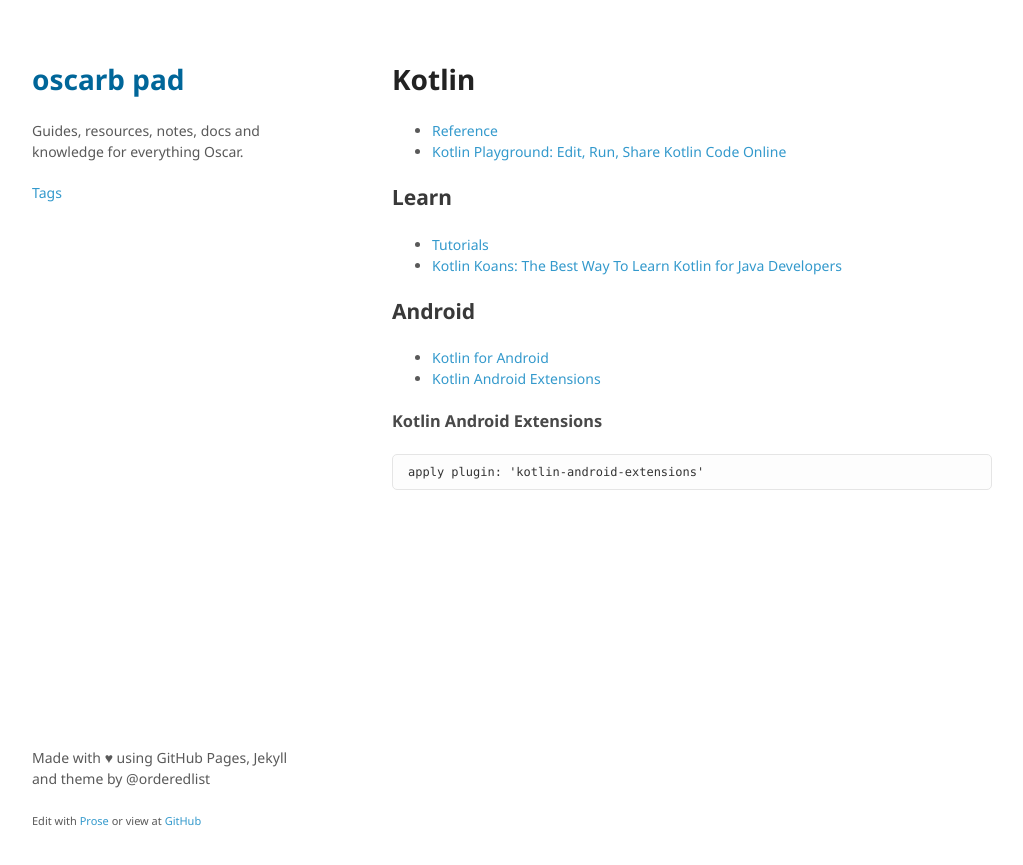
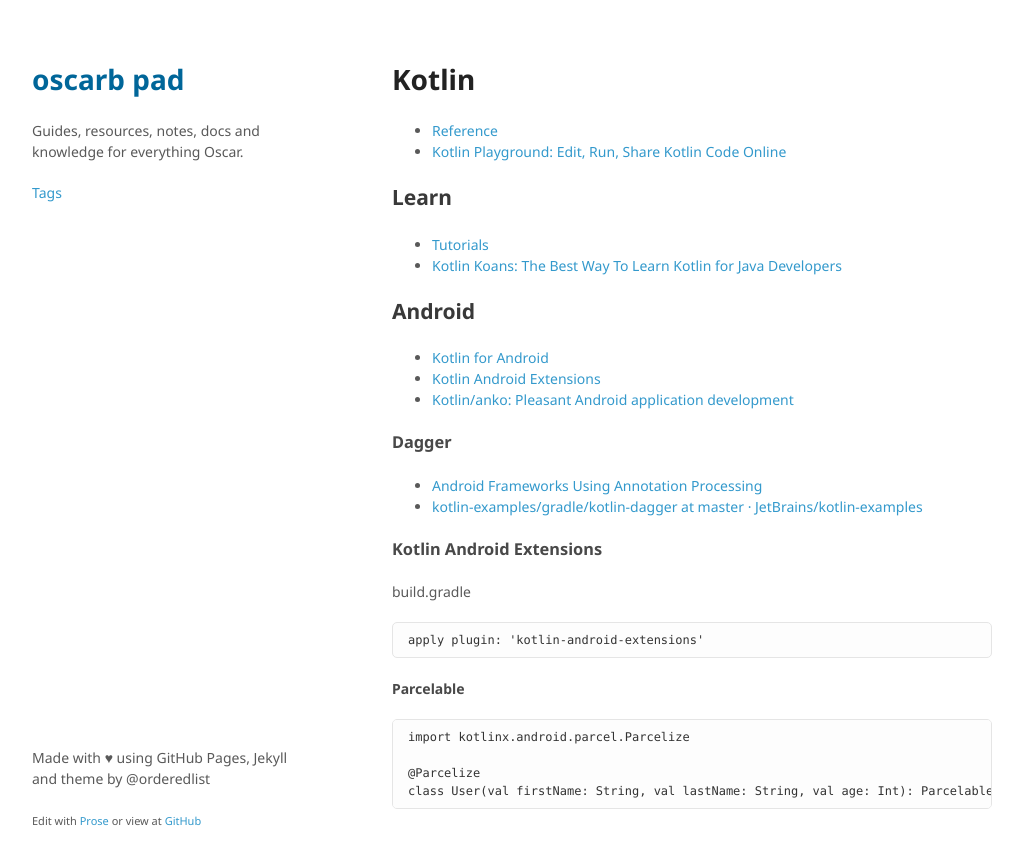
Before and after one commit to oscarb/pad, a Jekyll site: the page built from _docs/kotlin.md, in a window 1280 px wide. Shown: the top 865 px of the page, without its empty margins (128-1151 px from the left). Built offline with Jekyll 4.4.1, drawn with Linux system fonts in a browser that asks for light colours; some web fonts are replaced.

Commit message:
Create kotlin.md

`````diff
--- a/_docs/kotlin.md
+++ b/_docs/kotlin.md
@@ -17,9 +17,25 @@ tags: [kotlin]
 
 * [Kotlin for Android](https://kotlinlang.org/docs/reference/android-overview.html)
 * [Kotlin Android Extensions](https://kotlinlang.org/docs/tutorials/android-plugin.html)
+* [Kotlin/anko: Pleasant Android application development](https://github.com/Kotlin/anko)
+
+### Dagger
+
+* [Android Frameworks Using Annotation Processing](https://kotlinlang.org/docs/tutorials/android-frameworks.html#dagger)
+* [kotlin-examples/gradle/kotlin-dagger at master · JetBrains/kotlin-examples](https://github.com/JetBrains/kotlin-examples/tree/master/gradle/kotlin-dagger)
 
 ### Kotlin Android Extensions
 
+build.gradle
 ```
 apply plugin: 'kotlin-android-extensions'
 ```
+
+#### Parcelable
+
+````
+import kotlinx.android.parcel.Parcelize
+
+@Parcelize
+class User(val firstName: String, val lastName: String, val age: Int): Parcelable
+```
`````
